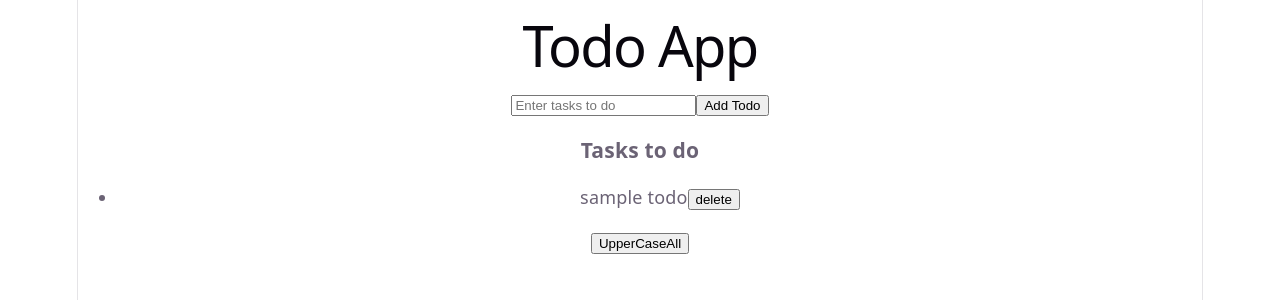
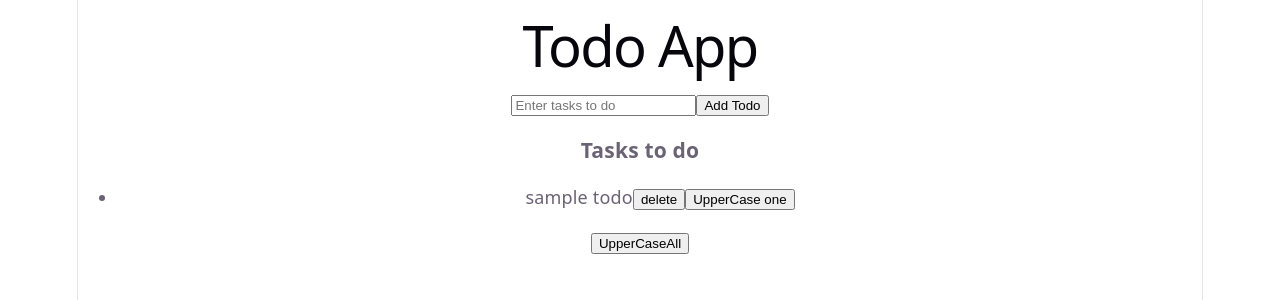
Before and after one commit to mhassanx/todo_app_practice, a React (Vite) app: page / in a window 1280 px wide. Shown: the top 300 px of the page. Built offline with nearby package versions, Linux system fonts and the light colour scheme.

Commit message:
UpperCase One

```diff
--- a/src/TodoApp.jsx
+++ b/src/TodoApp.jsx
@@ -34,6 +34,14 @@ export default function TodoApp() {
       }),
     );
   };
+
+  let upperCaseOne = (id) => {
+    setTodos((prevTodos) =>
+      prevTodos.map((todo) =>
+        todo.id === id ? { ...todo, task: todo.task.toUpperCase() } : todo,
+      ),
+    );
+  };
   return (
     <div>
       <h1>Todo App</h1>
@@ -59,6 +67,9 @@ export default function TodoApp() {
             <span>
               {todo.task}
               <button onClick={() => deleteTodo(todo.id)}>delete</button>
+              <button onClick={() => upperCaseOne(todo.id)}>
+                UpperCase one
+              </button>
             </span>
           </li>
         ))}
```
